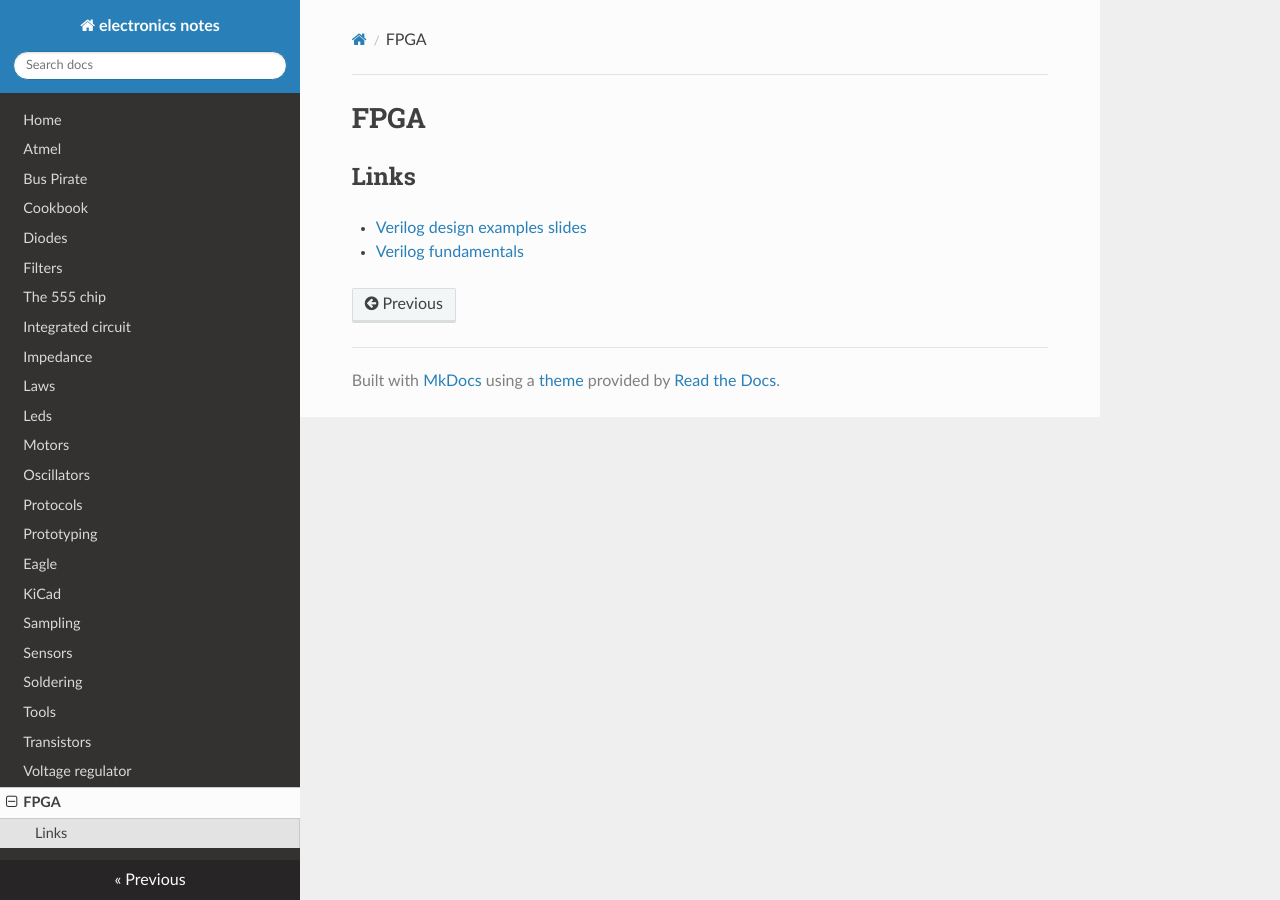
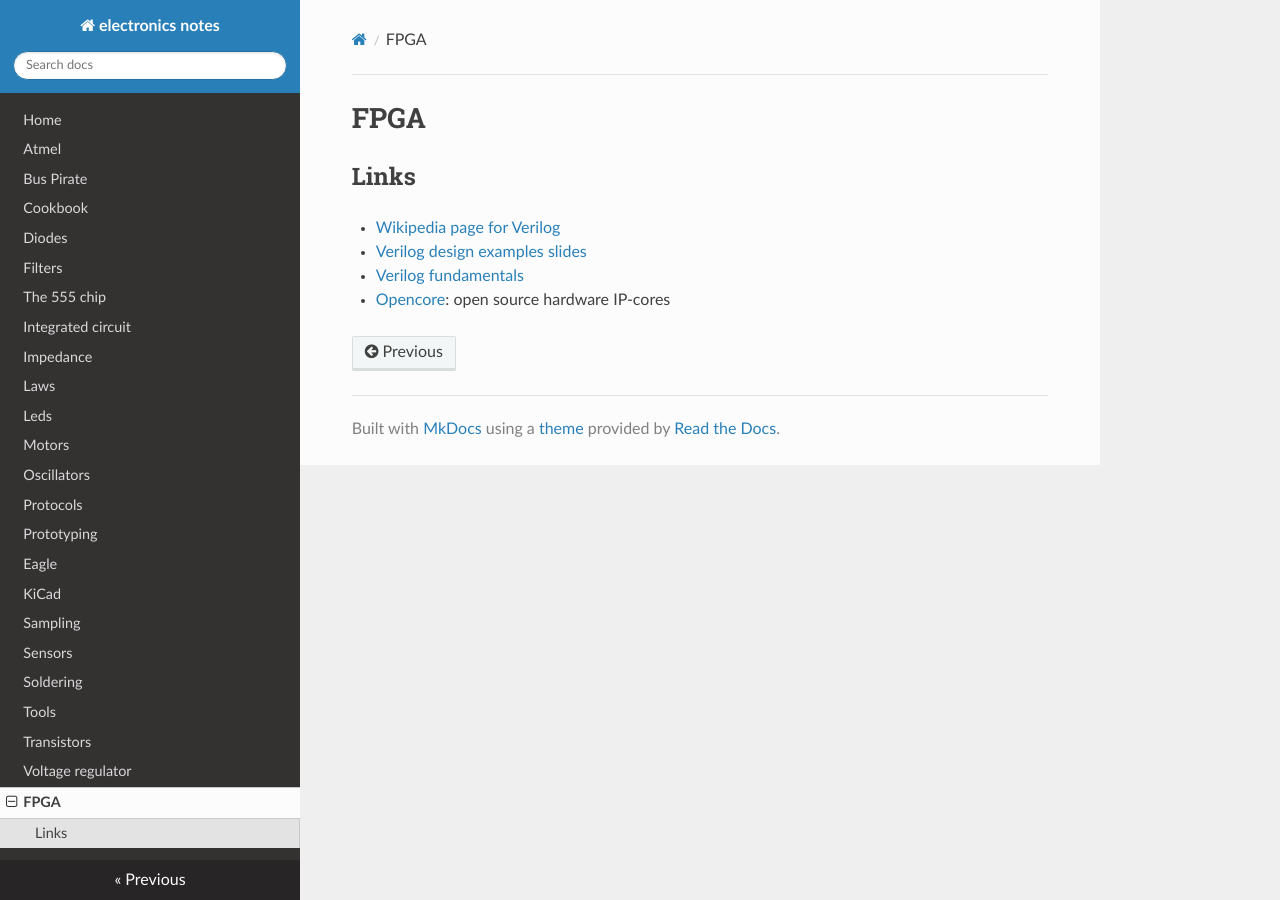
Before and after one commit to gipi/electronics-notes, an MkDocs documentation site: the page built from docs/fpga.md, in a window 1280 px wide. Built offline with MkDocs 1.6.1, drawn with Linux system fonts in a browser that asks for light colours; nearby versions of some CDN libraries; old or Windows-style settings are respelled for this version of MkDocs.

Commit message:
Add links.

```diff
--- a/docs/fpga.md
+++ b/docs/fpga.md
@@ -2,5 +2,7 @@
 
 ## Links
 
+ - [Wikipedia page for Verilog](https://en.wikipedia.org/wiki/Verilog)
  - [Verilog design examples slides](http://csg.csail.mit.edu/6.375/6_375_2006_www/handouts/lectures/L03-Verilog-Design-Examples.pdf)
  - [Verilog fundamentals](https://cseweb.ucsd.edu/classes/sp11/cse141L/pdf/01/SV_Part_1.pdf)
+ - [Opencore](http://opencores.org/): open source hardware IP-cores
```
